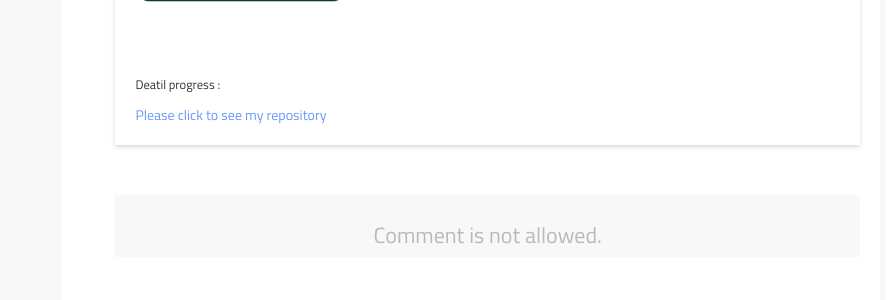
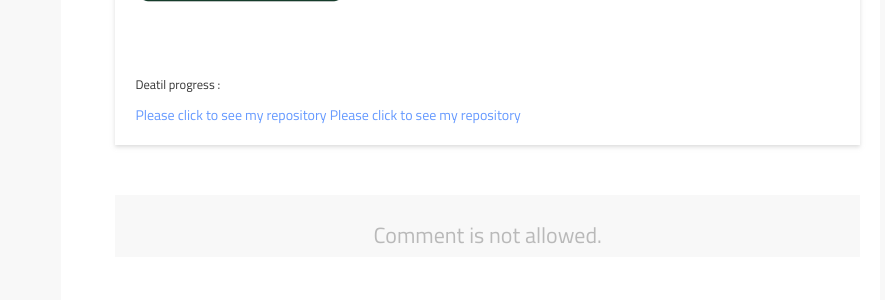
Before and after one commit to woodpeck12/woodpeck12.github.io, a Jekyll site: the page built from _posts/2018-11-11-start.md, in a window 1280 px wide. Shown: the part 315-615 px from the top of the page, without its empty margins (267-1159 px from the left). Built offline with Jekyll 4.4.1, drawn with Linux system fonts in a browser that asks for light colours.

Commit message:
Update 2018-11-11-start.md

```diff
--- a/_posts/2018-11-11-start.md
+++ b/_posts/2018-11-11-start.md
@@ -6,3 +6,4 @@ Show how to use Various Django module
 <img src="/assets/img/djangologo.png" alt="drawing" style="width:30%;height:30%"/>
 ## Deatil progress :
 [Please click to see my repository](https://github.com/woodpeck12/djangosocial/blob/master/readme.md)
+<a href='https://github.com/woodpeck12/djangosocial/blob/master/readme.md' target="_blank">Please click to see my repository</a>
```
